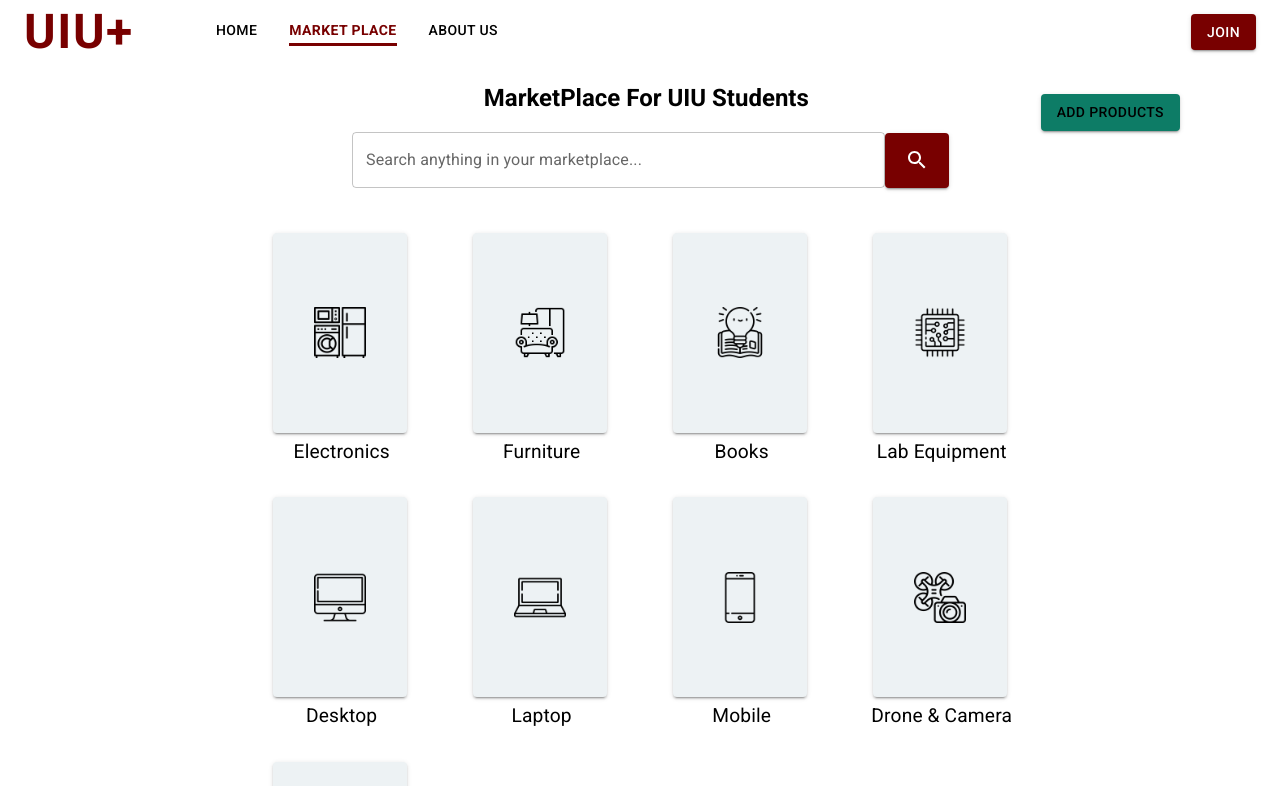
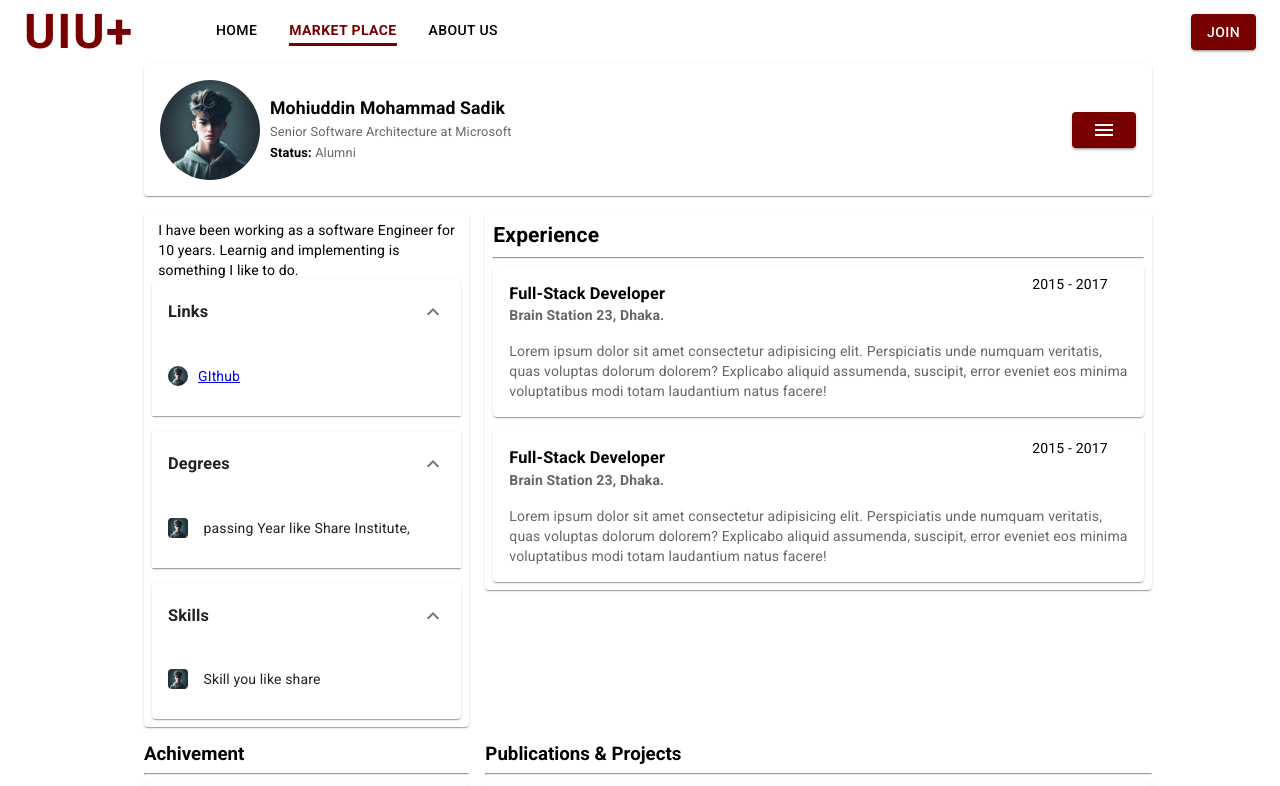
Before and after one commit to nadibahsan10/frontend, a React (Vite) app: page /market in a window 1280 px wide. Shown: the top 786 px of the page. Built offline with nearby package versions, Linux system fonts and the light colour scheme.

Commit message:
give it a mening by changing folder

```diff
--- a/src/App.jsx
+++ b/src/App.jsx
@@ -8,6 +8,7 @@ import Home from "./Home/Home";
 import About from "./About/About";
 import Market from "./Marketplace/Pages/Market";
 
+import MainProfile from "./Profile/Pages/MainProfile"
 import MainQuestionBank from "./QuestionBank/Pages/MainQuestionBank";
 import { BrowserRouter as Router, Routes, Route } from "react-router-dom";
 import "./App.css";
@@ -74,7 +75,7 @@ const App = () => {
 
           <Route path="/feed/*" element={<Feed />} />
           <Route path="/inbox" element={<Message />} />
-          <Route path="/market" element={<Market />} />
+          <Route path="/market" element={<MainProfile />} />
           <Route path="/alumni" element={<Find />} />
           <Route path="/individual" element={<Addproduct />} />
 
--- a/src/Profile/Pages/MainProfile.jsx
+++ b/src/Profile/Pages/MainProfile.jsx
@@ -19,8 +19,8 @@ import SkillsAdd from '../Component/SkillsAdd';
 import ModalFram from '../Component/ModalFram';
 import './MainProfile.css';
 
-import SemiBiography from '../Component/SemiBiography'
-import Card from '../Component/Card';
+import SemiBiography from '../Component/SubComponent/SemiBiography'
+import Card from '../Component/SubComponent/Card';
 import HobbyCard from '../Component/SubComponent/HobbyCard';
 import LinkCard from '../Component/SubComponent/LinkCard';
 import DegreeCard from '../Component/SubComponent/DegreeCard';
```
Also changed, not shown: src/Profile/Component/SubComponent/Card.jsx (renamed from src/Profile/Component/Card.jsx), src/Profile/Component/SubComponent/SemiBiography.css (renamed from src/Profile/Component/SemiBiography.css), src/Profile/Component/SubComponent/SemiBiography.jsx (renamed from src/Profile/Component/SemiBiography.jsx).
